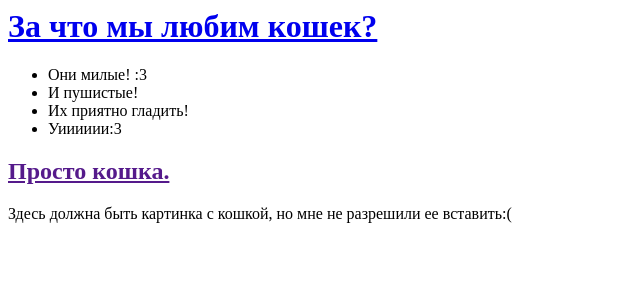
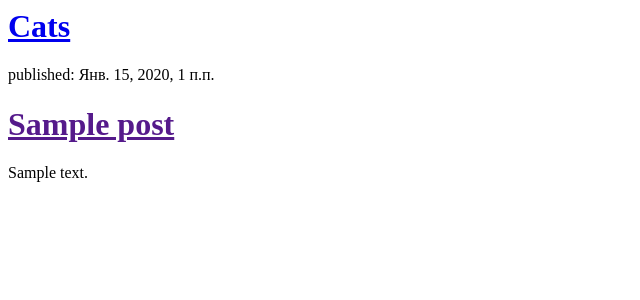
Before and after one commit to alvichol/my-first-blog, a Django app: template blog/templates/blog/post_list.html in a window 1280 px wide. Shown: the top 300 px of the page, without its empty margins (0-640 px from the left). Run offline with Django 3.2, Linux system fonts and the light colour scheme; the template is opened without the code that fills it: values that come from a table or form of the project are taken from there, others are empty; tables that the repository leaves empty hold one stand-in row (values such as "Sample post").

Commit message:
Modified templates to display posts from database.

```diff
--- a/blog/templates/blog/post_list.html
+++ b/blog/templates/blog/post_list.html
@@ -3,14 +3,16 @@
         <title>CATS SITE</title>
     </head>
     <body>
-        <div>
-            <h1><a href="/">За что мы любим кошек?</a></h1>
-        </div>
+      <div>
+          <h1><a href="/">Cats</a></h1>
+      </div>
 
-        <div>
-            <ul><li>Они милые! :3</li><li>И пушистые!</li><li>Их приятно гладить!</li><li>Уииииии:3</li></ul>
-            <h2><a href="">Просто кошка.</a></h2>
-            <p>Здесь должна быть картинка с кошкой, но мне не разрешили ее вставить:(</p>
-        </div>
+      {% for post in posts %}
+      <div>
+          <p>published: {{ post.published_date }}</p>
+          <h1><a href="">{{ post.title }}</a></h1>
+          <p>{{ post.text|linebreaksbr }}</p>
+      </div>
+      {% endfor %}
     </body>
 </html>
--- a/blog/views.py
+++ b/blog/views.py
@@ -1,5 +1,7 @@
 from django.shortcuts import render
-
+from .models import Post
+from django.utils import timezone
 # Create your views here.
 def post_list(request):
-    return render(request, 'blog/post_list.html', {})
+    posts = Post.objects.filter(published_date__lte=timezone.now()).order_by('published_date')
+    return render(request, 'blog/post_list.html', {'posts': posts})
```
